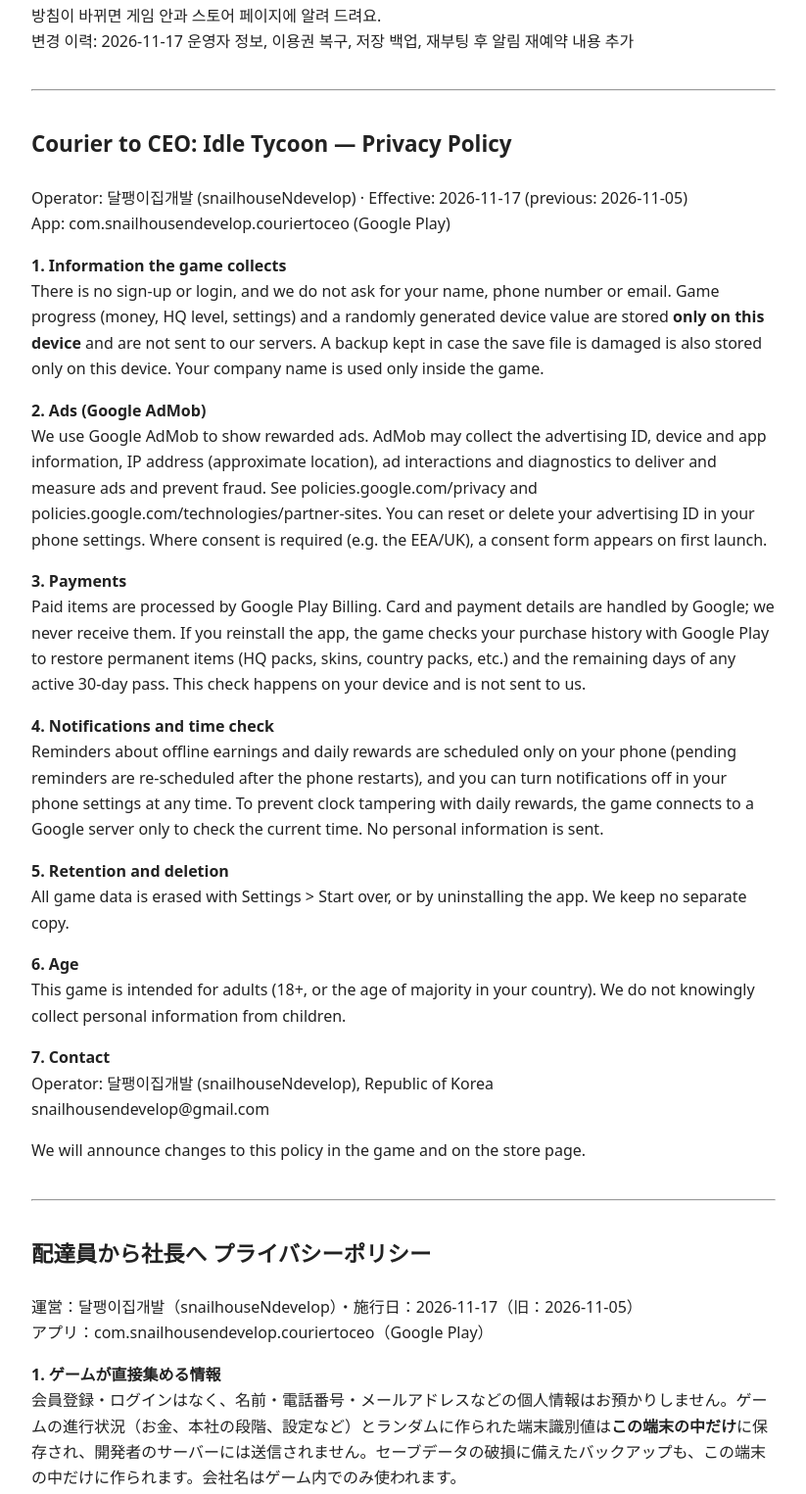
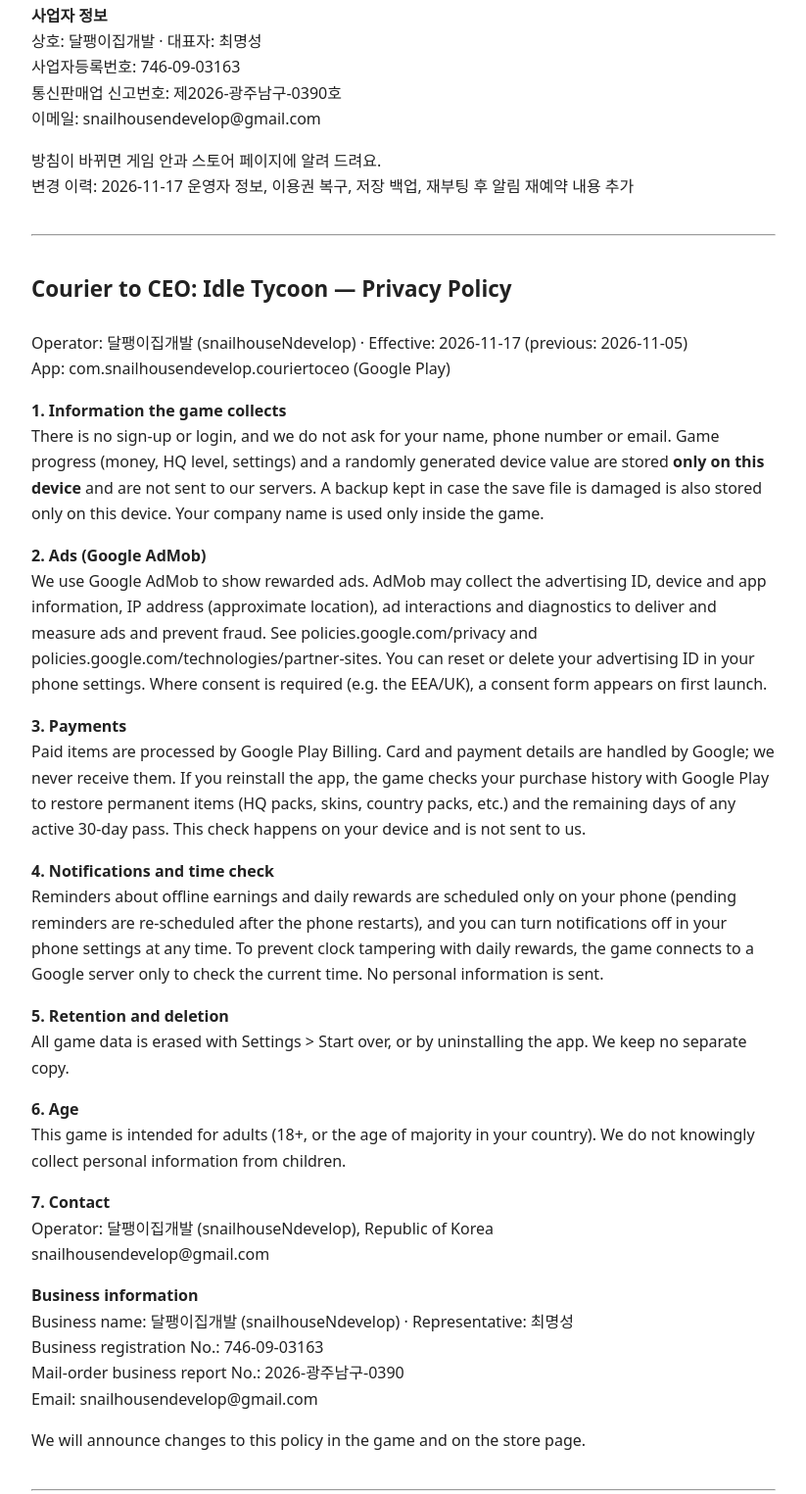
Before and after one commit to snailhousendevelop-source/privacy, a plain HTML site: page index.html in a window 1280 px wide. Shown: the part 970-2495 px from the top of the page at 98% size, without its empty margins (228-1051 px from the left). Drawn offline with Linux system fonts and the light colour scheme.

Commit message:
Add files via upload

```diff
--- a/index.html
+++ b/index.html
@@ -5,18 +5,18 @@
 <p><b>4. 알림과 시간 확인</b><br>오프라인 수익·출석 보상을 알려 주는 알림은 휴대폰 안에서만 예약되고(휴대폰을 다시 켜면 남은 알림을 다시 예약해요), 알림 권한은 휴대폰 설정에서 언제든 끌 수 있어요. 출석 보상의 시계 조작을 막기 위해 게임이 Google 서버에 접속해 현재 시각만 확인해요. 이때 개인정보는 보내지 않아요.</p>
 <p><b>5. 보관과 삭제</b><br>게임 기록은 설정 &gt; 처음부터 다시 하기, 또는 앱 삭제로 모두 지워져요. 개발자가 따로 보관하는 정보는 없어요.</p>
 <p><b>6. 이용 연령</b><br>이 게임은 성인(만 18세 이상, 나라별 성인 연령)을 대상으로 해요. 아동의 개인정보를 일부러 수집하지 않아요.</p>
-<p><b>7. 문의 및 개인정보 보호책임자</b><br>운영자: 달팽이집개발 · 개인정보 보호책임자: 최명성<br>snailhousendevelop@gmail.com</p><p>방침이 바뀌면 게임 안과 스토어 페이지에 알려 드려요.<br>변경 이력: 2026-11-17 운영자 정보, 이용권 복구, 저장 백업, 재부팅 후 알림 재예약 내용 추가</p></section><hr><section id="en" lang="en"><h3>Courier to CEO: Idle Tycoon — Privacy Policy</h3><p>Operator: 달팽이집개발 (snailhouseNdevelop) · Effective: 2026-11-17 (previous: 2026-11-05)<br>App: com.snailhousendevelop.couriertoceo (Google Play)</p>
+<p><b>7. 문의 및 개인정보 보호책임자</b><br>운영자: 달팽이집개발 · 개인정보 보호책임자: 최명성<br>snailhousendevelop@gmail.com</p><p><b>사업자 정보</b><br>상호: 달팽이집개발 · 대표자: 최명성<br>사업자등록번호: 746-09-03163<br>통신판매업 신고번호: 제2026-광주남구-0390호<br>이메일: snailhousendevelop@gmail.com</p><p>방침이 바뀌면 게임 안과 스토어 페이지에 알려 드려요.<br>변경 이력: 2026-11-17 운영자 정보, 이용권 복구, 저장 백업, 재부팅 후 알림 재예약 내용 추가</p></section><hr><section id="en" lang="en"><h3>Courier to CEO: Idle Tycoon — Privacy Policy</h3><p>Operator: 달팽이집개발 (snailhouseNdevelop) · Effective: 2026-11-17 (previous: 2026-11-05)<br>App: com.snailhousendevelop.couriertoceo (Google Play)</p>
 <p><b>1. Information the game collects</b><br>There is no sign-up or login, and we do not ask for your name, phone number or email. Game progress (money, HQ level, settings) and a randomly generated device value are stored <b>only on this device</b> and are not sent to our servers. A backup kept in case the save file is damaged is also stored only on this device. Your company name is used only inside the game.</p>
 <p><b>2. Ads (Google AdMob)</b><br>We use Google AdMob to show rewarded ads. AdMob may collect the advertising ID, device and app information, IP address (approximate location), ad interactions and diagnostics to deliver and measure ads and prevent fraud. See policies.google.com/privacy and policies.google.com/technologies/partner-sites. You can reset or delete your advertising ID in your phone settings. Where consent is required (e.g. the EEA/UK), a consent form appears on first launch.</p>
 <p><b>3. Payments</b><br>Paid items are processed by Google Play Billing. Card and payment details are handled by Google; we never receive them. If you reinstall the app, the game checks your purchase history with Google Play to restore permanent items (HQ packs, skins, country packs, etc.) and the remaining days of any active 30-day pass. This check happens on your device and is not sent to us.</p>
 <p><b>4. Notifications and time check</b><br>Reminders about offline earnings and daily rewards are scheduled only on your phone (pending reminders are re-scheduled after the phone restarts), and you can turn notifications off in your phone settings at any time. To prevent clock tampering with daily rewards, the game connects to a Google server only to check the current time. No personal information is sent.</p>
 <p><b>5. Retention and deletion</b><br>All game data is erased with Settings &gt; Start over, or by uninstalling the app. We keep no separate copy.</p>
 <p><b>6. Age</b><br>This game is intended for adults (18+, or the age of majority in your country). We do not knowingly collect personal information from children.</p>
-<p><b>7. Contact</b><br>Operator: 달팽이집개발 (snailhouseNdevelop), Republic of Korea<br>snailhousendevelop@gmail.com</p><p>We will announce changes to this policy in the game and on the store page.</p></section><hr><section id="ja" lang="ja"><h3>配達員から社長へ プライバシーポリシー</h3><p>運営：달팽이집개발（snailhouseNdevelop）・施行日：2026-11-17（旧：2026-11-05）<br>アプリ：com.snailhousendevelop.couriertoceo（Google Play）</p>
+<p><b>7. Contact</b><br>Operator: 달팽이집개발 (snailhouseNdevelop), Republic of Korea<br>snailhousendevelop@gmail.com</p><p><b>Business information</b><br>Business name: 달팽이집개발 (snailhouseNdevelop) · Representative: 최명성<br>Business registration No.: 746-09-03163<br>Mail-order business report No.: 2026-광주남구-0390<br>Email: snailhousendevelop@gmail.com</p><p>We will announce changes to this policy in the game and on the store page.</p></section><hr><section id="ja" lang="ja"><h3>配達員から社長へ プライバシーポリシー</h3><p>運営：달팽이집개발（snailhouseNdevelop）・施行日：2026-11-17（旧：2026-11-05）<br>アプリ：com.snailhousendevelop.couriertoceo（Google Play）</p>
 <p><b>1. ゲームが直接集める情報</b><br>会員登録・ログインはなく、名前・電話番号・メールアドレスなどの個人情報はお預かりしません。ゲームの進行状況（お金、本社の段階、設定など）とランダムに作られた端末識別値は<b>この端末の中だけ</b>に保存され、開発者のサーバーには送信されません。セーブデータの破損に備えたバックアップも、この端末の中だけに作られます。会社名はゲーム内でのみ使われます。</p>
 <p><b>2. 広告（Google AdMob）</b><br>リワード広告を表示するためにGoogle AdMobを使用しています。AdMobは広告ID、端末・アプリ情報、IPアドレス（おおよその位置）、広告への反応、エラー情報などを収集し、広告の配信・測定・不正防止に使用することがあります。詳しくは Googleのプライバシーポリシー（policies.google.com/privacy）、Googleのパートナーサイトでのデータ使用（policies.google.com/technologies/partner-sites）をご覧ください。広告IDは端末の設定 &gt; プライバシー（またはGoogle）&gt; 広告 からリセット・削除できます。同意が必要な地域（EEA・英国など）では、初回起動時に同意画面が表示されます。</p>
 <p><b>3. お支払い</b><br>有料アイテムはGoogle Playの決済で処理され、カードなどの支払い情報はGoogleが扱います。開発者が支払い情報を受け取ることはありません。アプリを再インストールすると、ゲームがGoogle Playで購入履歴を確認し、永久アイテム（本社パック・スキン・国パックなど）と、利用中の30日間パスの残り期間を復元します。この確認は端末内で行われ、開発者には送信されません。</p>
 <p><b>4. 通知と時刻の確認</b><br>オフライン収益やログインボーナスのお知らせは端末内でのみ予約され（端末の再起動後は残りのお知らせを再予約します）、通知は端末の設定からいつでもオフにできます。ログインボーナスの時計操作を防ぐため、ゲームは現在時刻を確認する目的でのみGoogleのサーバーに接続します。個人情報は送信しません。</p>
 <p><b>5. 保存と削除</b><br>ゲームの記録は 設定 &gt; 最初からやり直す、またはアプリの削除ですべて消去されます。開発者が別に保管する情報はありません。</p>
 <p><b>6. 対象年齢</b><br>本ゲームは成人（18歳以上、各国の成年年齢）を対象としています。子どもの個人情報を意図的に収集することはありません。</p>
-<p><b>7. お問い合わせ</b><br>運営者：달팽이집개발（snailhouseNdevelop）、大韓民国<br>snailhousendevelop@gmail.com</p><p>本ポリシーを変更する場合は、ゲーム内とストアページでお知らせします。</p></section></body></html>
+<p><b>7. お問い合わせ</b><br>運営者：달팽이집개발（snailhouseNdevelop）、大韓民国<br>snailhousendevelop@gmail.com</p><p><b>事業者情報</b><br>商号：달팽이집개발（snailhouseNdevelop）・代表者：최명성<br>事業者登録番号：746-09-03163<br>通信販売業申告番号：第2026-광주남구-0390号<br>メール：snailhousendevelop@gmail.com</p><p>本ポリシーを変更する場合は、ゲーム内とストアページでお知らせします。</p></section></body></html>
```
